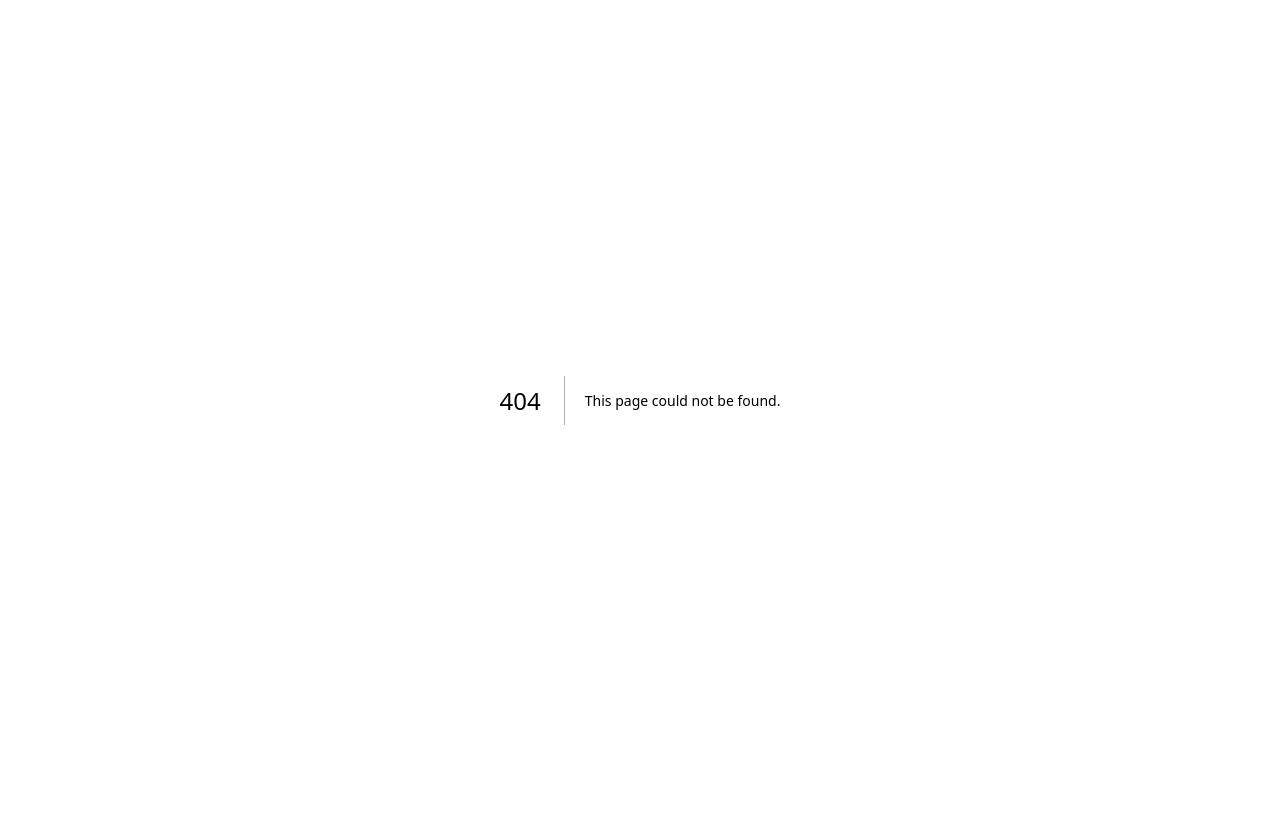
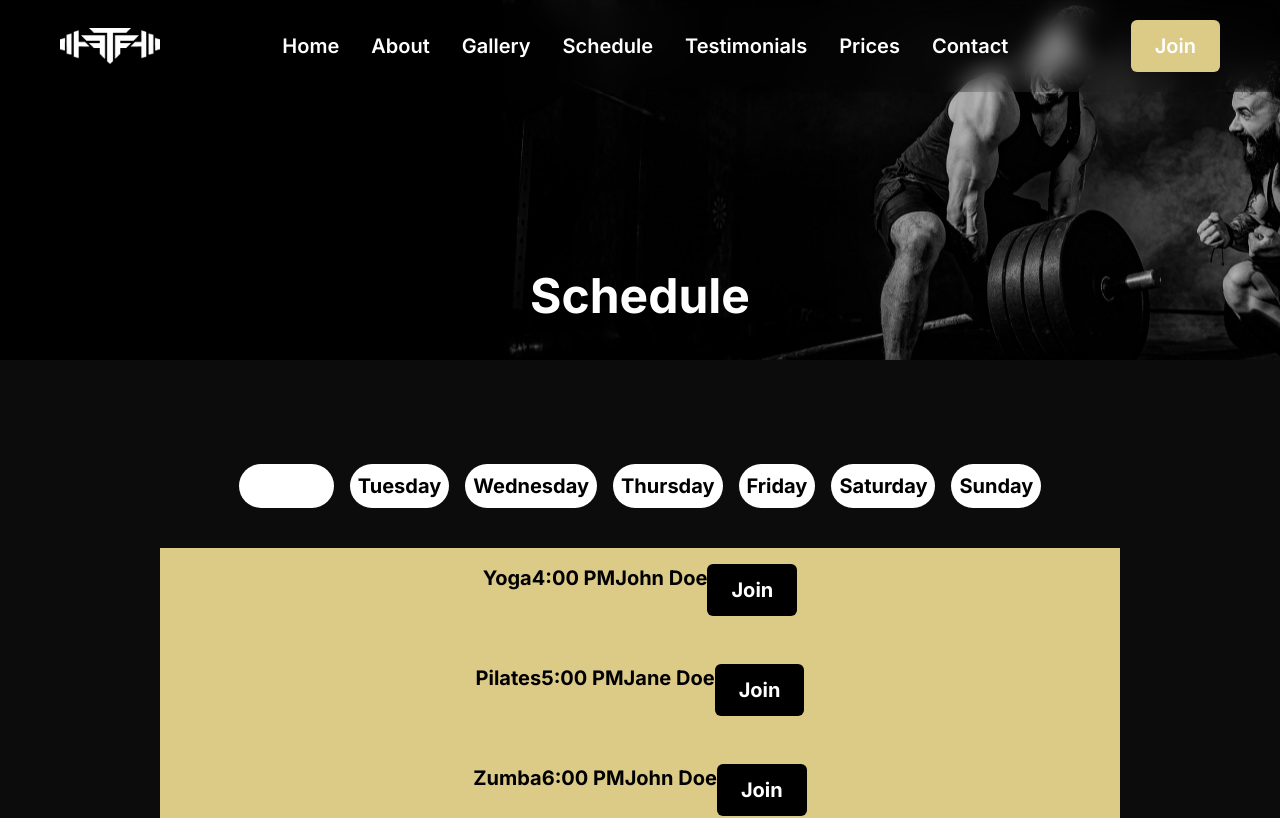
Before and after one commit to GerencserOliver/gym-website, a Next.js app: page /schedule in a window 1280 px wide. Before the commit this address had no page. Shown: the top 818 px of the page. Built offline with nearby package versions, Linux system fonts and the light colour scheme.

Commit message:
Schedule

```diff
--- /dev/null
+++ b/app/schedule/page.jsx
@@ -0,0 +1,110 @@
+"use client";
+import React, { useState } from 'react';
+import Footer from '@/components/Footer';
+import Navbar from '@/components/Navbar';
+
+const Classes = ({ trainingClass, time, trainer, Join }) => {
+  return (
+    <ul className=''>
+      <li className="flex p-4 border-white" style={{ marginBottom: '1rem', paddingTop: '1rem', paddingBottom: '1rem' }}>
+        <p>{trainingClass}</p>
+        <p>{time}</p>
+        <p>{trainer}</p>
+        <button className='bg-black text-white px-6 py-3 rounded-md hover:bg-[#cfc292] duration-300'>
+          Join
+        </button>
+      </li>
+    </ul>
+  );
+}
+
+const Schedule = () => {
+  const [currentDay, setCurrentDay] = useState('Monday');
+
+  const handleDayChange = (day) => {
+    setCurrentDay(day);
+  };
+
+  const classesByDay = {
+    Monday: [
+      { trainingClass: 'Yoga', time: '4:00 PM', trainer: 'John Doe' },
+      { trainingClass: 'Pilates', time: '5:00 PM', trainer: 'Jane Doe' },
+      { trainingClass: 'Zumba', time: '6:00 PM', trainer: 'John Doe' },
+      { trainingClass: 'Crossfit', time: '7:00 PM', trainer: 'Jane Doe' },
+    ],
+    Tuesday: [
+      { trainingClass: 'Pilates', time: '4:00 PM', trainer: 'John Doe' },
+      { trainingClass: 'Zumba', time: '5:00 PM', trainer: 'Jane Doe' },
+      { trainingClass: 'Yoga', time: '6:00 PM', trainer: 'John Doe' },
+      { trainingClass: 'Crossfit', time: '7:00 PM', trainer: 'Jane Doe' },
+      { trainingClass: 'Spin Class', time: '8:00 PM', trainer: 'John Doe' },
+    ],
+    Wednesday: [
+      { trainingClass: 'Zumba', time: '4:00 PM', trainer: 'John Doe' },
+      { trainingClass: 'Yoga', time: '5:00 PM', trainer: 'Jane Doe' },
+      { trainingClass: 'Pilates', time: '6:00 PM', trainer: 'John Doe' },
+    ],
+    Thursday: [
+      { trainingClass: 'Yoga', time: '4:00 PM', trainer: 'John Doe' },
+      { trainingClass: 'Pilates', time: '5:00 PM', trainer: 'Jane Doe' },
+      { trainingClass: 'Zumba', time: '6:00 PM', trainer: 'John Doe' },
+      { trainingClass: 'Crossfit', time: '7:00 PM', trainer: 'Jane Doe' },
+    ],
+    Friday: [
+      { trainingClass: 'Zumba', time: '4:00 PM', trainer: 'John Doe' },
+      { trainingClass: 'Yoga', time: '5:00 PM', trainer: 'Jane Doe' },
+      { trainingClass: 'Pilates', time: '6:00 PM', trainer: 'John Doe' },
+      { trainingClass: 'Crossfit', time: '7:00 PM', trainer: 'Jane Doe' },
+      { trainingClass: 'Boxing', time: '8:00 PM', trainer: 'John Doe' },
+    ],
+    Saturday: [
+      { trainingClass: 'Yoga', time: '4:00 PM', trainer: 'John Doe' },
+      { trainingClass: 'Pilates', time: '5:00 PM', trainer: 'Jane Doe' },
+      { trainingClass: 'Zumba', time: '6:00 PM', trainer: 'John Doe' },
+      { trainingClass: 'Crossfit', time: '7:00 PM', trainer: 'Jane Doe' },
+      { trainingClass: 'MMA', time: '8:00 PM', trainer: 'John Doe' },
+    ],
+    Sunday: [
+      { trainingClass: 'Yoga', time: '4:00 PM', trainer: 'John Doe' },
+      { trainingClass: 'Pilates', time: '5:00 PM', trainer: 'Jane Doe' },
+      { trainingClass: 'Zumba', time: '6:00 PM', trainer: 'John Doe' },
+      { trainingClass: 'Crossfit', time: '7:00 PM', trainer: 'Jane Doe' },
+    ],
+  };
+
+
+  return (
+    <div>
+      <div className="login-banner relative justify-center flex">
+        <h1 className="text-white absolute bottom-10 text-5xl font-bold">
+          Schedule
+        </h1>
+      </div>
+      <div className='flex items-center justify-center mt-24 flex-wrap'>
+        {['Monday', 'Tuesday', 'Wednesday', 'Thursday', 'Friday', 'Saturday', 'Sunday'].map(day => (
+          <button
+            key={day}
+              className={`mx-2 my-2 text-xl font-bold text-black bg-white p-2 rounded-3xl hover:bg-[#DCCA87] hover:text-white duration-300 ${currentDay == day ? 'bg-[#DCCA87] text-white' : ''}`}
+            onClick={() => handleDayChange(day)}
+          >
+            {day}
+          </button>
+        ))}
+      </div>
+      <div className="flex flex-col items-center justify-center mt-8 text-black text-xl font-bold bg-[#DCCA87] w-3/4 mx-auto">
+        {classesByDay[currentDay].map((classInfo, index) => (
+          <Classes
+            key={index}
+            trainingClass={classInfo.trainingClass}
+            time={classInfo.time}
+            trainer={classInfo.trainer}
+          />
+        ))}
+      </div>
+      <Navbar />
+      <Footer />
+    </div>
+  );
+}
+
+export default Schedule;
--- a/components/Navbar.jsx
+++ b/components/Navbar.jsx
@@ -9,10 +9,9 @@
 const navLinks = [
     { href: '/', title: 'Home' },
     { href: '/about', title: 'About' },
-    { href: '/services', title: 'Services' },
-    { href: '/trainers', title: 'Trainers' },
+    { href: '/gallery', title: 'Gallery' },
+    { href: '/schedule', title: 'Schedule' },
     { href: '/testimonials', title: 'Testimonials' },
-    { href: '/gallery', title: 'Gallery' },
     { href: '/prices', title: 'Prices' },
     { href: '/contact', title: 'Contact' },
 ];
```
